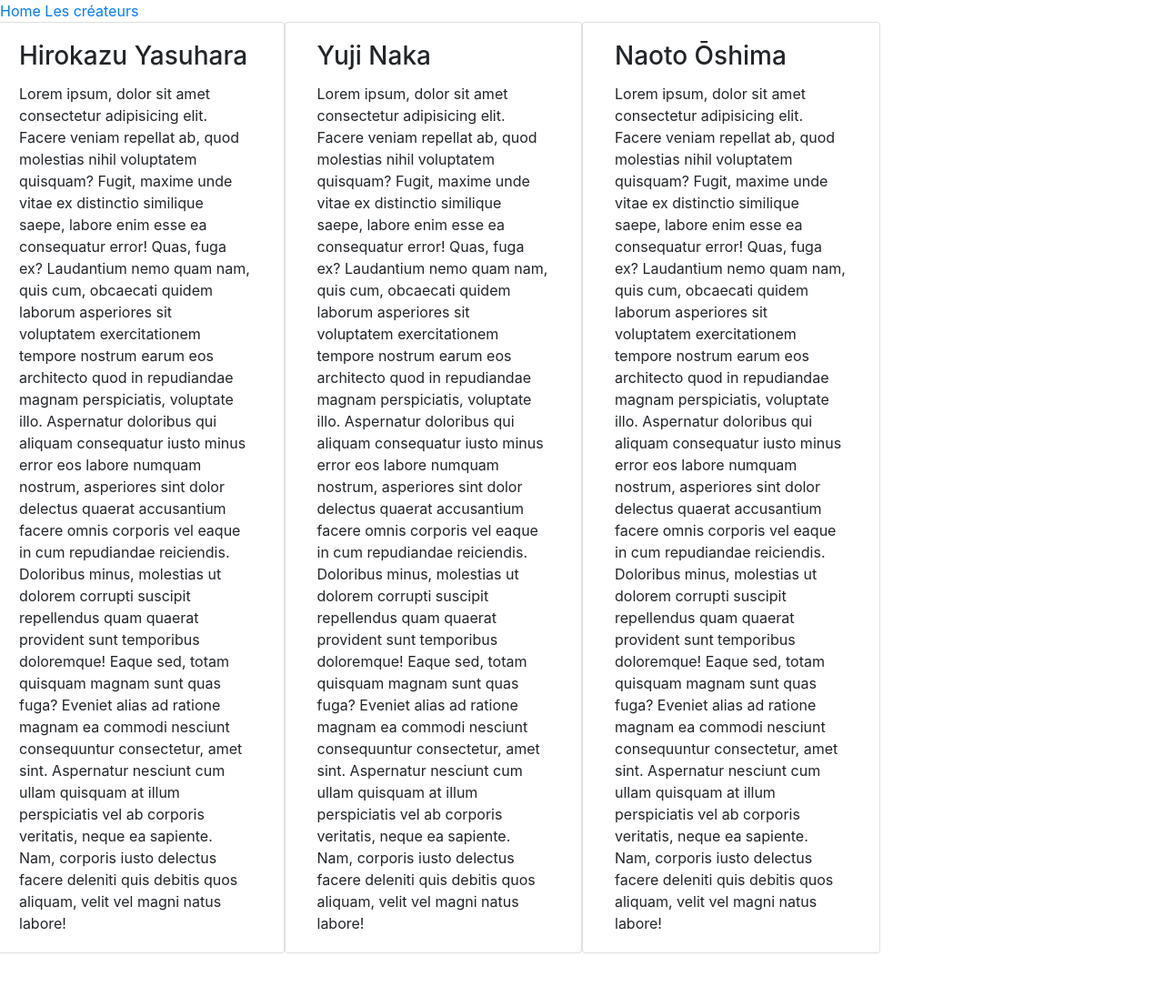
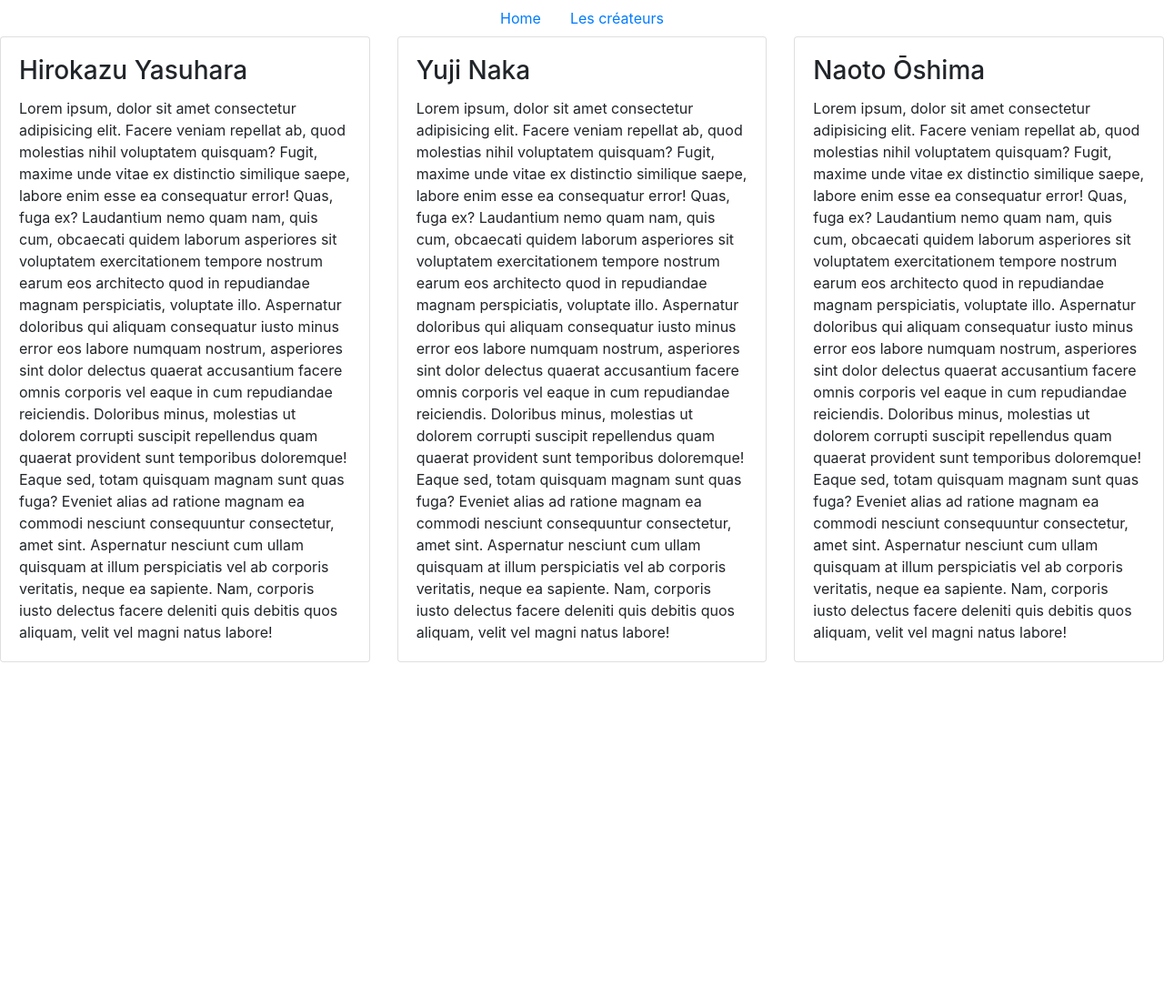
Before and after one commit to natacha-h/s06-parcours-archi, a PHP site: template app/views/creators.tpl.php in a window 1280 px wide. Shown: the whole page at 91% size. After the commit the page ends 728 px from the top, so only its background shows below. Run offline with PHP 8.4, Linux system fonts and the light colour scheme; the template is opened without the code that fills it, so the values that code supplies are empty.

Commit message:
amélioration look page créateurs

```diff
--- a/app/views/creators.tpl.php
+++ b/app/views/creators.tpl.php
@@ -1,23 +1,21 @@
-<div class="row">
-    <section class="card col-xl-3 col-lg-4 col-sm-6 mb-5">
-        <article class="card-body">
-            <h3 class="card-title">Hirokazu Yasuhara</h3>
-            <p class="card-text">Lorem ipsum, dolor sit amet consectetur adipisicing elit. Facere veniam repellat ab, quod molestias nihil voluptatem quisquam? Fugit, maxime unde vitae ex distinctio similique saepe, labore enim esse ea consequatur error! Quas, fuga ex? Laudantium nemo quam nam, quis cum, obcaecati quidem laborum asperiores sit voluptatem exercitationem tempore nostrum earum eos architecto quod in repudiandae magnam perspiciatis, voluptate illo. Aspernatur doloribus qui aliquam consequatur iusto minus error eos labore numquam nostrum, asperiores sint dolor delectus quaerat accusantium facere omnis corporis vel eaque in cum repudiandae reiciendis. Doloribus minus, molestias ut dolorem corrupti suscipit repellendus quam quaerat provident sunt temporibus doloremque! Eaque sed, totam quisquam magnam sunt quas fuga? Eveniet alias ad ratione magnam ea commodi nesciunt consequuntur consectetur, amet sint. Aspernatur nesciunt cum ullam quisquam at illum perspiciatis vel ab corporis veritatis, neque ea sapiente. Nam, corporis iusto delectus facere deleniti quis debitis quos aliquam, velit vel magni natus labore!
-            </p>
-        </article>
-    </section>
-    <section class="card col-xl-3 col-lg-4 col-sm-6 mb-5">
-        <article class="card-body">
-            <h3 class="card-title">Yuji Naka</h3>
-            <p class="card-text">Lorem ipsum, dolor sit amet consectetur adipisicing elit. Facere veniam repellat ab, quod molestias nihil voluptatem quisquam? Fugit, maxime unde vitae ex distinctio similique saepe, labore enim esse ea consequatur error! Quas, fuga ex? Laudantium nemo quam nam, quis cum, obcaecati quidem laborum asperiores sit voluptatem exercitationem tempore nostrum earum eos architecto quod in repudiandae magnam perspiciatis, voluptate illo. Aspernatur doloribus qui aliquam consequatur iusto minus error eos labore numquam nostrum, asperiores sint dolor delectus quaerat accusantium facere omnis corporis vel eaque in cum repudiandae reiciendis. Doloribus minus, molestias ut dolorem corrupti suscipit repellendus quam quaerat provident sunt temporibus doloremque! Eaque sed, totam quisquam magnam sunt quas fuga? Eveniet alias ad ratione magnam ea commodi nesciunt consequuntur consectetur, amet sint. Aspernatur nesciunt cum ullam quisquam at illum perspiciatis vel ab corporis veritatis, neque ea sapiente. Nam, corporis iusto delectus facere deleniti quis debitis quos aliquam, velit vel magni natus labore!
-            </p>
-        </article>
-    </section>
-    <section class="card col-xl-3 col-lg-4 col-sm-6 mb-5">
-        <article class="card-body">
-            <h3 class="card-title">Naoto Ōshima</h3>
-            <p class="card-text">Lorem ipsum, dolor sit amet consectetur adipisicing elit. Facere veniam repellat ab, quod molestias nihil voluptatem quisquam? Fugit, maxime unde vitae ex distinctio similique saepe, labore enim esse ea consequatur error! Quas, fuga ex? Laudantium nemo quam nam, quis cum, obcaecati quidem laborum asperiores sit voluptatem exercitationem tempore nostrum earum eos architecto quod in repudiandae magnam perspiciatis, voluptate illo. Aspernatur doloribus qui aliquam consequatur iusto minus error eos labore numquam nostrum, asperiores sint dolor delectus quaerat accusantium facere omnis corporis vel eaque in cum repudiandae reiciendis. Doloribus minus, molestias ut dolorem corrupti suscipit repellendus quam quaerat provident sunt temporibus doloremque! Eaque sed, totam quisquam magnam sunt quas fuga? Eveniet alias ad ratione magnam ea commodi nesciunt consequuntur consectetur, amet sint. Aspernatur nesciunt cum ullam quisquam at illum perspiciatis vel ab corporis veritatis, neque ea sapiente. Nam, corporis iusto delectus facere deleniti quis debitis quos aliquam, velit vel magni natus labore!
-            </p>
-        </article>
-    </section>
-</div>
+
+<section class="card-deck">
+  <article class="card">
+    <div class="card-body">
+    <h3 class="card-title">Hirokazu Yasuhara</h3>
+      <p class="card-text">Lorem ipsum, dolor sit amet consectetur adipisicing elit. Facere veniam repellat ab, quod molestias nihil voluptatem quisquam? Fugit, maxime unde vitae ex distinctio similique saepe, labore enim esse ea consequatur error! Quas, fuga ex? Laudantium nemo quam nam, quis cum, obcaecati quidem laborum asperiores sit voluptatem exercitationem tempore nostrum earum eos architecto quod in repudiandae magnam perspiciatis, voluptate illo. Aspernatur doloribus qui aliquam consequatur iusto minus error eos labore numquam nostrum, asperiores sint dolor delectus quaerat accusantium facere omnis corporis vel eaque in cum repudiandae reiciendis. Doloribus minus, molestias ut dolorem corrupti suscipit repellendus quam quaerat provident sunt temporibus doloremque! Eaque sed, totam quisquam magnam sunt quas fuga? Eveniet alias ad ratione magnam ea commodi nesciunt consequuntur consectetur, amet sint. Aspernatur nesciunt cum ullam quisquam at illum perspiciatis vel ab corporis veritatis, neque ea sapiente. Nam, corporis iusto delectus facere deleniti quis debitis quos aliquam, velit vel magni natus labore!</p>
+    </div>
+  </article>
+  <article class="card">
+    <div class="card-body">
+    <h3 class="card-title">Yuji Naka</h3>
+      <p class="card-text">Lorem ipsum, dolor sit amet consectetur adipisicing elit. Facere veniam repellat ab, quod molestias nihil voluptatem quisquam? Fugit, maxime unde vitae ex distinctio similique saepe, labore enim esse ea consequatur error! Quas, fuga ex? Laudantium nemo quam nam, quis cum, obcaecati quidem laborum asperiores sit voluptatem exercitationem tempore nostrum earum eos architecto quod in repudiandae magnam perspiciatis, voluptate illo. Aspernatur doloribus qui aliquam consequatur iusto minus error eos labore numquam nostrum, asperiores sint dolor delectus quaerat accusantium facere omnis corporis vel eaque in cum repudiandae reiciendis. Doloribus minus, molestias ut dolorem corrupti suscipit repellendus quam quaerat provident sunt temporibus doloremque! Eaque sed, totam quisquam magnam sunt quas fuga? Eveniet alias ad ratione magnam ea commodi nesciunt consequuntur consectetur, amet sint. Aspernatur nesciunt cum ullam quisquam at illum perspiciatis vel ab corporis veritatis, neque ea sapiente. Nam, corporis iusto delectus facere deleniti quis debitis quos aliquam, velit vel magni natus labore!</p>
+    </div>
+  </article>
+  <article class="card">
+    <div class="card-body">
+    <h3 class="card-title">Naoto Ōshima</h3>
+      <p class="card-text">Lorem ipsum, dolor sit amet consectetur adipisicing elit. Facere veniam repellat ab, quod molestias nihil voluptatem quisquam? Fugit, maxime unde vitae ex distinctio similique saepe, labore enim esse ea consequatur error! Quas, fuga ex? Laudantium nemo quam nam, quis cum, obcaecati quidem laborum asperiores sit voluptatem exercitationem tempore nostrum earum eos architecto quod in repudiandae magnam perspiciatis, voluptate illo. Aspernatur doloribus qui aliquam consequatur iusto minus error eos labore numquam nostrum, asperiores sint dolor delectus quaerat accusantium facere omnis corporis vel eaque in cum repudiandae reiciendis. Doloribus minus, molestias ut dolorem corrupti suscipit repellendus quam quaerat provident sunt temporibus doloremque! Eaque sed, totam quisquam magnam sunt quas fuga? Eveniet alias ad ratione magnam ea commodi nesciunt consequuntur consectetur, amet sint. Aspernatur nesciunt cum ullam quisquam at illum perspiciatis vel ab corporis veritatis, neque ea sapiente. Nam, corporis iusto delectus facere deleniti quis debitis quos aliquam, velit vel magni natus labore!</p>
+    </div>
+  </article>
+</section>
--- a/app/views/header.tpl.php
+++ b/app/views/header.tpl.php
@@ -10,6 +10,12 @@
 <body>
 
 <nav>
-<a href="<?=$baseUrl?>">Home</a>
-<a href="<?=$baseUrl?>/creators/">Les créateurs</a>
+    <ul class="nav justify-content-center">
+        <li class="nav-item">
+            <a class="nav-link" href="<?=$baseUrl?>">Home</a>
+        </li>
+        <li class="nav-item">
+            <a class="nav-link" href="<?=$baseUrl?>/creators/">Les créateurs</a>
+        </li>
+    </ul>
 </nav>
--- a/app/views/home.tpl.php
+++ b/app/views/home.tpl.php
@@ -4,7 +4,6 @@
 <table class="table">
     <thead>
         <tr>
-        <th scope="col">#</th>
         <th scope="col">Image</th>
         <th scope="col">Nom</th>
         <th scope="col">Type</th>
@@ -14,7 +13,6 @@
     <tbody>
         <?php foreach ($characters as $character):?>
             <tr>
-            <th scope="row">1</th>
             <td><img class="img-fluid max-width: 8%;"src="<?=$baseUrl . '/docs/images/' . $character['picture'] ?>"></td>
             <td><?= $character['name'] ?></td>
             <td><?= $character['t_name'] ?></td>
```
